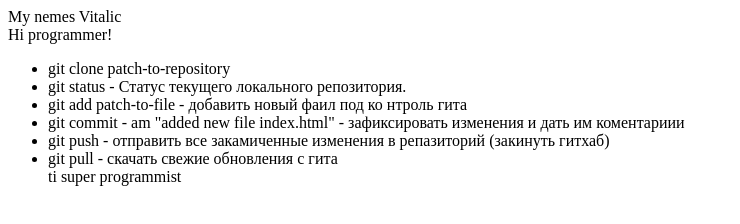
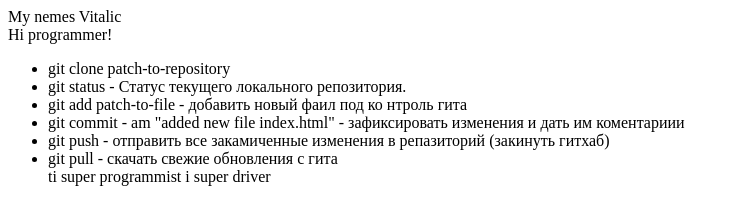
Before and after one commit to vitaliclapenko/git-lesson1, a plain HTML site: page index.html in a window 1280 px wide. Shown: the whole page, without its empty margins (0-740 px from the left). Drawn offline with Linux system fonts and the light colour scheme.

Commit message:
index.html

```diff
--- a/index.html
+++ b/index.html
@@ -12,6 +12,6 @@
         <li>git commit - am "added new file index.html" - зафиксировать изменения и дать им коментариии</li>
 		<li>git push - отправить все закамиченные изменения в репазиторий (закинуть гитхаб) </li>
 		<li>git pull - скачать свежие обновления с гита </li>
-        ti super programmist
+        ti super programmist i super driver
     </ul>
 </div>
```
